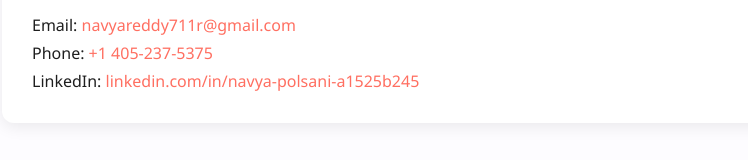
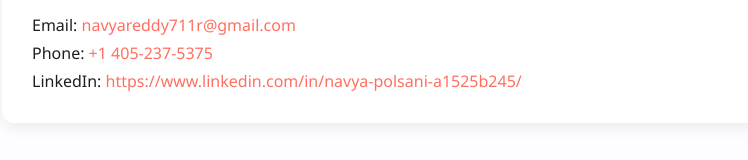
Before and after one commit to Navya-Polsani/portfolio, a plain HTML site: page index.html in a window 1280 px wide. Shown: the part 2343-2503 px from the top of the page, without its empty margins (88-836 px from the left). Drawn offline with Linux system fonts and the light colour scheme.

Commit message:
Update index.html

```diff
--- a/index.html
+++ b/index.html
@@ -74,7 +74,7 @@
     <section class="contact"><h2>Contact</h2>
       <p>Email: <a href="mailto:navyareddy711r@gmail.com">navyareddy711r@gmail.com</a></p>
       <p>Phone: <a href="tel:+14052375375">+1 405-237-5375</a></p>
-      <p>LinkedIn: <a href="https://www.linkedin.com/in/navya-polsani-a1525b245/" target="_blank">linkedin.com/in/navya-polsani-a1525b245</a></p>
+      <p>LinkedIn: <a href="https://www.linkedin.com/in/navya-polsani-a1525b245/" target="_blank">https://www.linkedin.com/in/navya-polsani-a1525b245/</a></p>
     </section>
   </main>
 </body>
```
